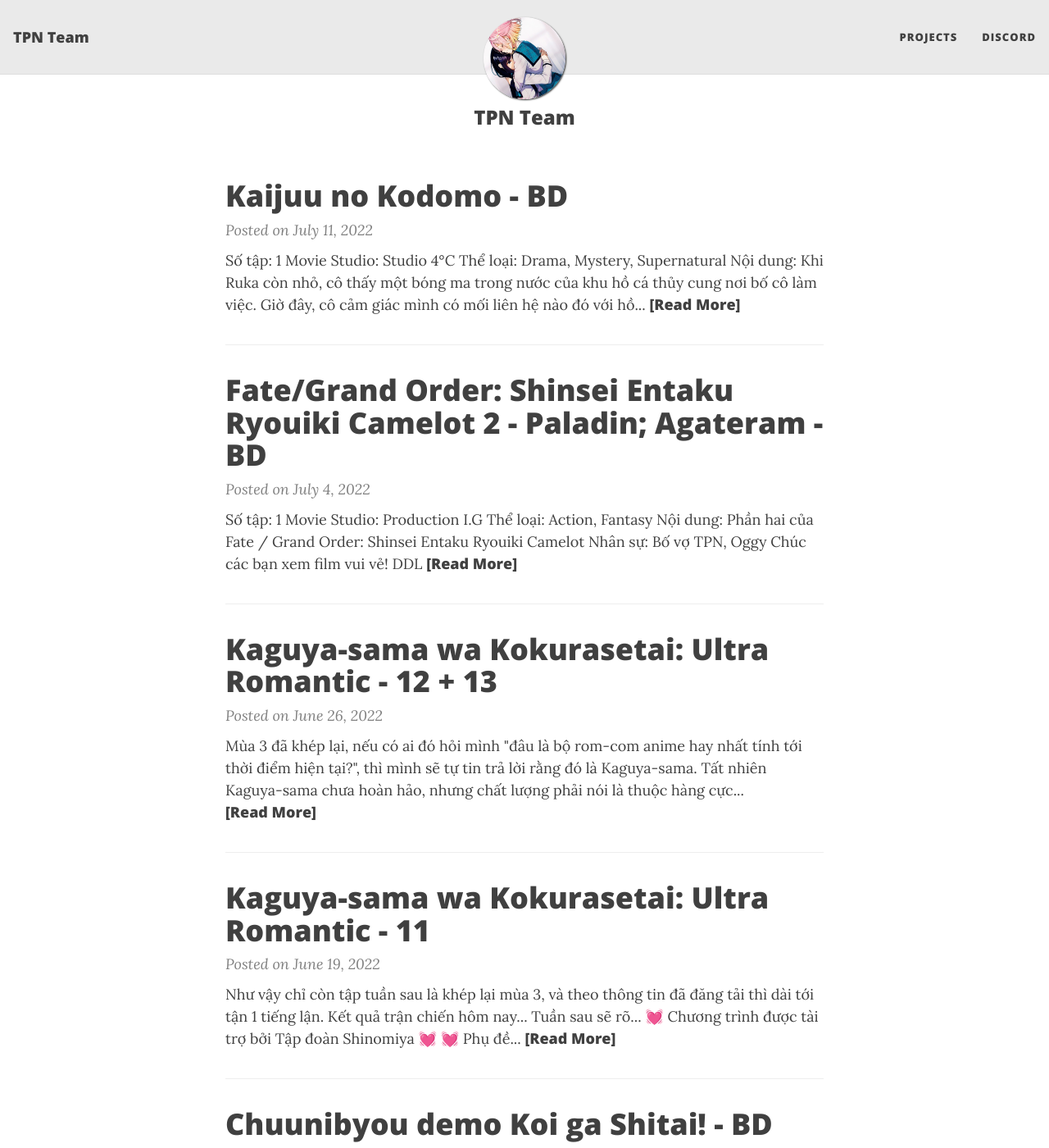
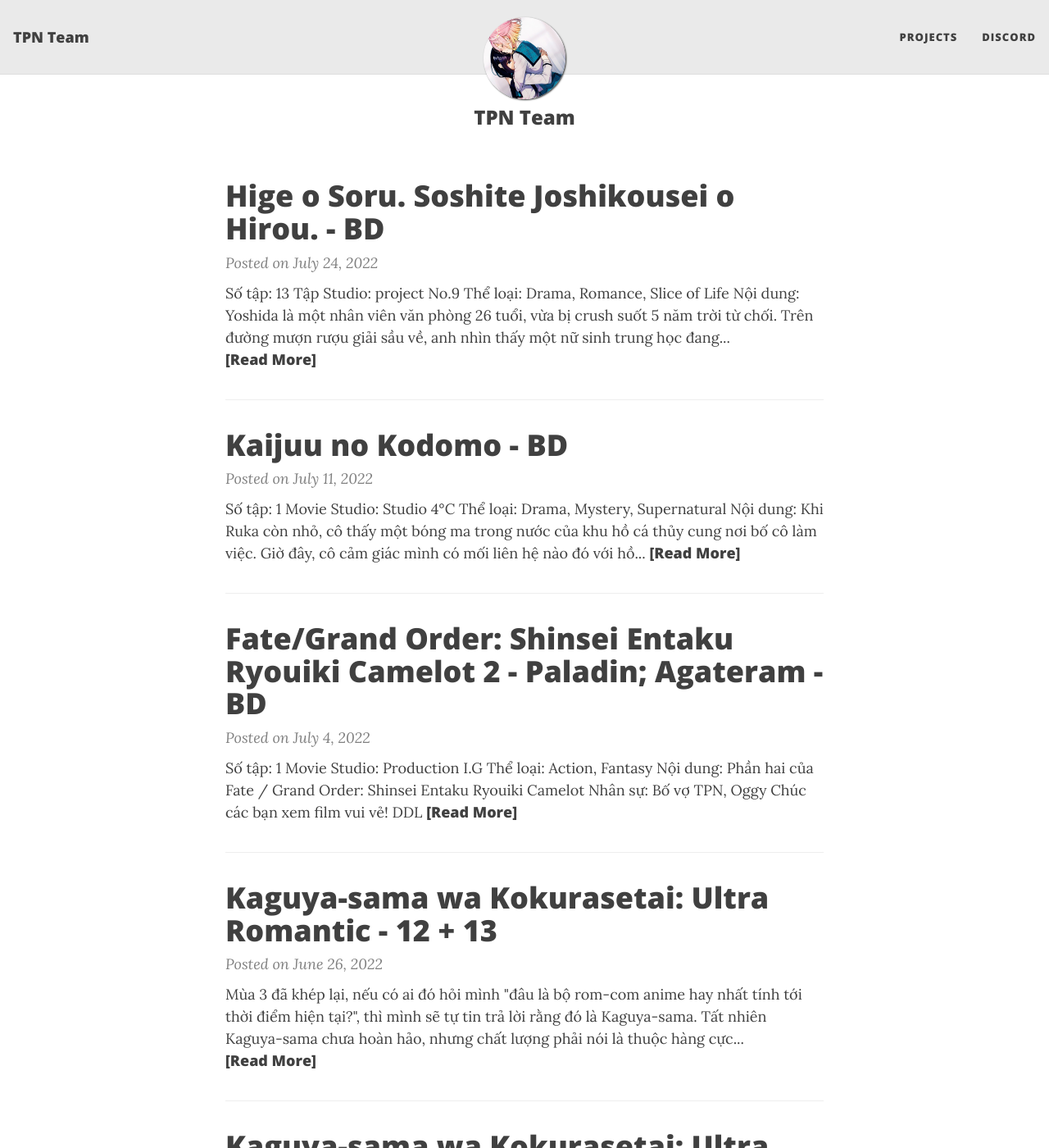
Before and after one commit to TPN-Team/TPN-Team.github.io, a Jekyll site: the page built from index.html, in a window 1280 px wide and 1400 px high. Shown: the whole window at 82% size. Built offline with Jekyll 4.4.1, drawn with Linux system fonts in a browser that asks for light colours; nearby versions of some CDN libraries; the list of posts is cut into pages by our own code; some of the changed text lies outside the part shown.

Commit message:
Hige o Soru. Soshite Joshikousei o Hirou.

```diff
--- /dev/null
+++ b/_posts/2022-07-24-higehiro.md
@@ -0,0 +1,24 @@
+---
+layout: post
+title: "Hige o Soru. Soshite Joshikousei o Hirou. - BD"
+share-description: ""
+tags: [Higehiro]
+comments: false
+---
+
+![Thumb](https://tpn-team.github.io/assets/img/Higehiro_thumb.jpg){: .mx-auto.d-block :}
+<center>
+<b>Số tập:</b> 13 Tập  <br>
+<b>Studio:</b> project No.9 <br>
+<b>Thể loại:</b> Drama, Romance, Slice of Life <br>
+<b>Nội dung:</b> Yoshida là một nhân viên văn phòng 26 tuổi, vừa bị crush suốt 5 năm trời từ chối. Trên đường mượn rượu giải sầu về, anh nhìn thấy một nữ sinh trung học đang ngồi bên xó đường. <br>
+- "Sao em lại ngồi đây?" <br>
+- "Nè... Em cho anh xơi đó. Cho em ở nhà anh được không?" <br>
+
+<hr>
+
+<b>Nhân sự:</b> tuilakhanh, Phi Wibu, Bố vk <br>
+Chúc các bạn xem film vui vẻ!<br><br>
+<b><a href="https://github.com/TPN-Team/TPN-Team-DDL/blob/master/Kaijuu%20no%20Kodomo.md">DDL</a></b> <br>
+</center>
+<!-- excerpt-end -->
```
Also changed, not shown: projects.md (+1 -0 lines), assets/img/Higehiro.jpg (added), assets/img/Higehiro_thumb.jpg (added).
